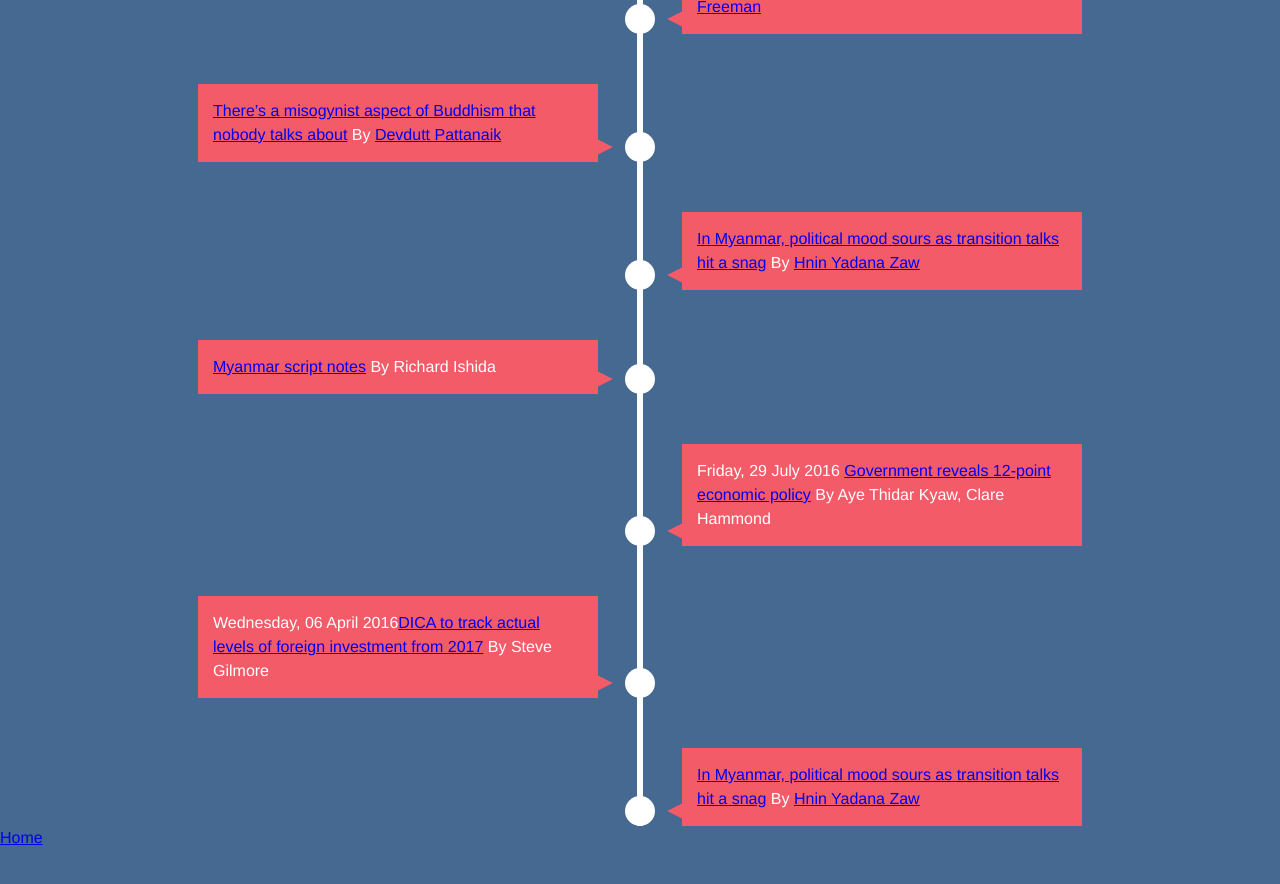
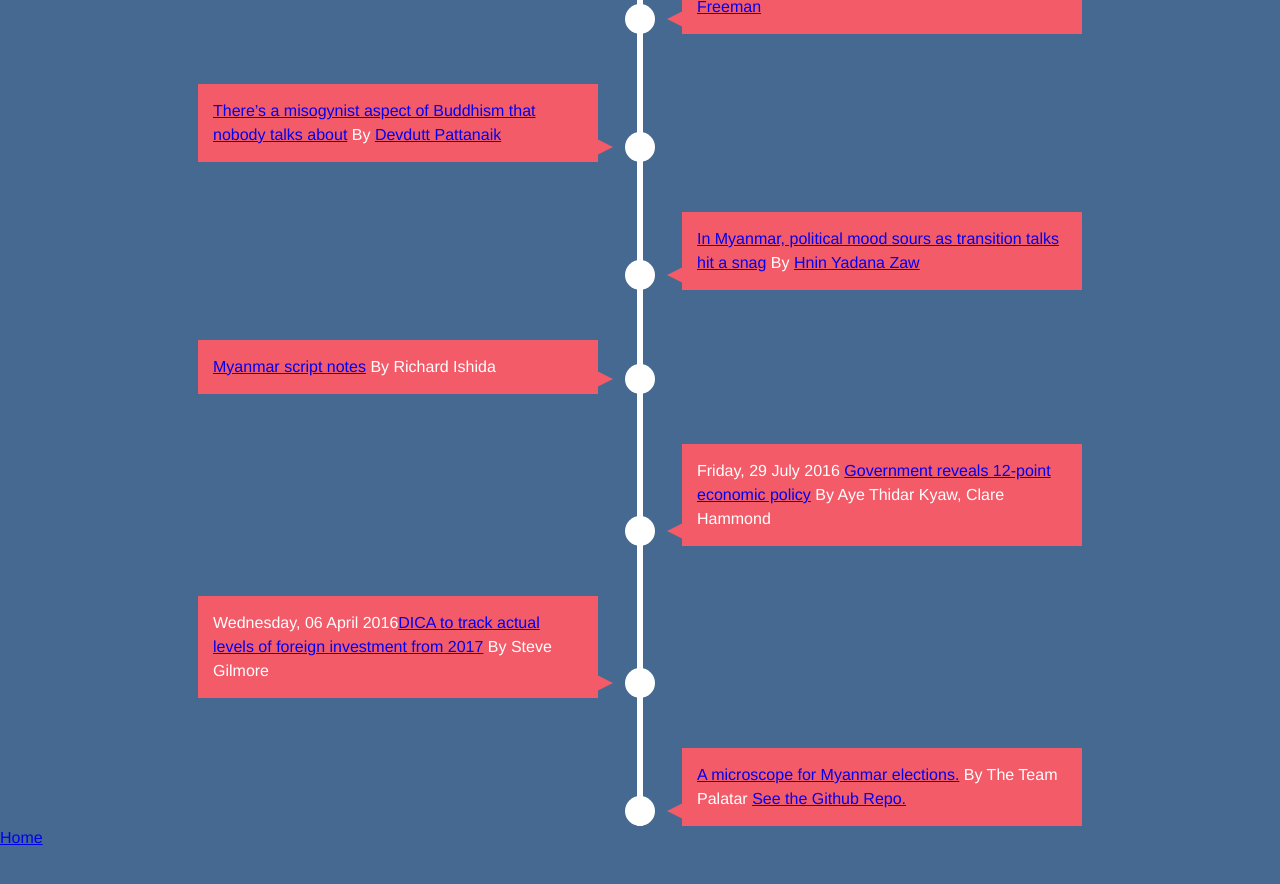
Before and after one commit to sawthinkar/sawthinkar.github.io, a Jekyll site: the page whereIamfrom/index.html, which Jekyll copies as it is, in a window 1280 px wide and 900 px high, scrolled down 1146 px. Shown: the top 884 px of the window. Built offline with Jekyll 4.4.1, drawn with Linux system fonts in a browser that asks for light colours.

Commit message:
Update index.html

```diff
--- a/whereIamfrom/index.html
+++ b/whereIamfrom/index.html
@@ -78,7 +78,7 @@ Myanmar, Karen and Buddhism
     </li>
     <li>
         <div>
-            <time></time><a href="http://www.reuters.com/article/us-myanmar-politics-idUSKCN0VL16I">In Myanmar, political mood sours as transition talks hit a snag</a> By <a href="http://www.reuters.com/journalists/hnin-yadana-zaw">Hnin Yadana Zaw</a>
+            <time></time><a href="https://electroscope.info/2015/overall">A microscope for Myanmar elections.</a> By The Team Palatar <a href="https://github.com/Electroscope/electroscope">See the Github Repo.</a>
         </div>
     </li>
 
```
